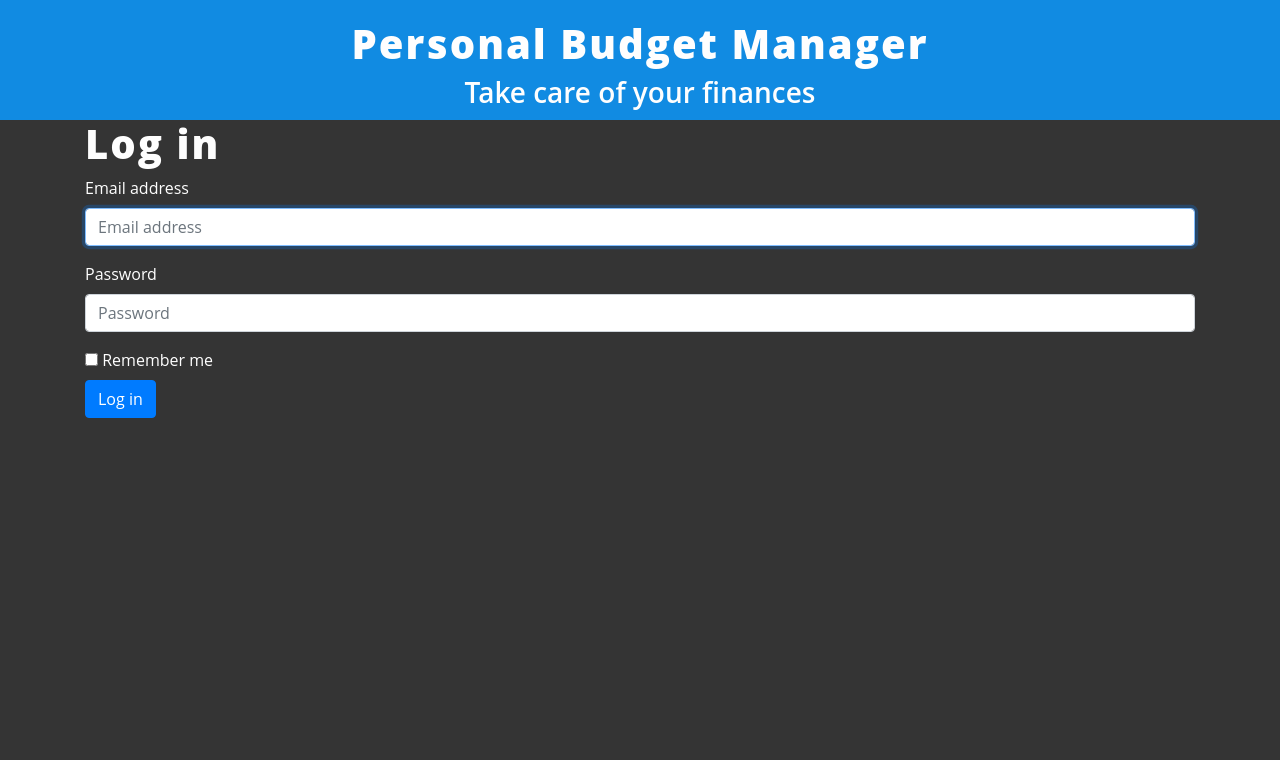
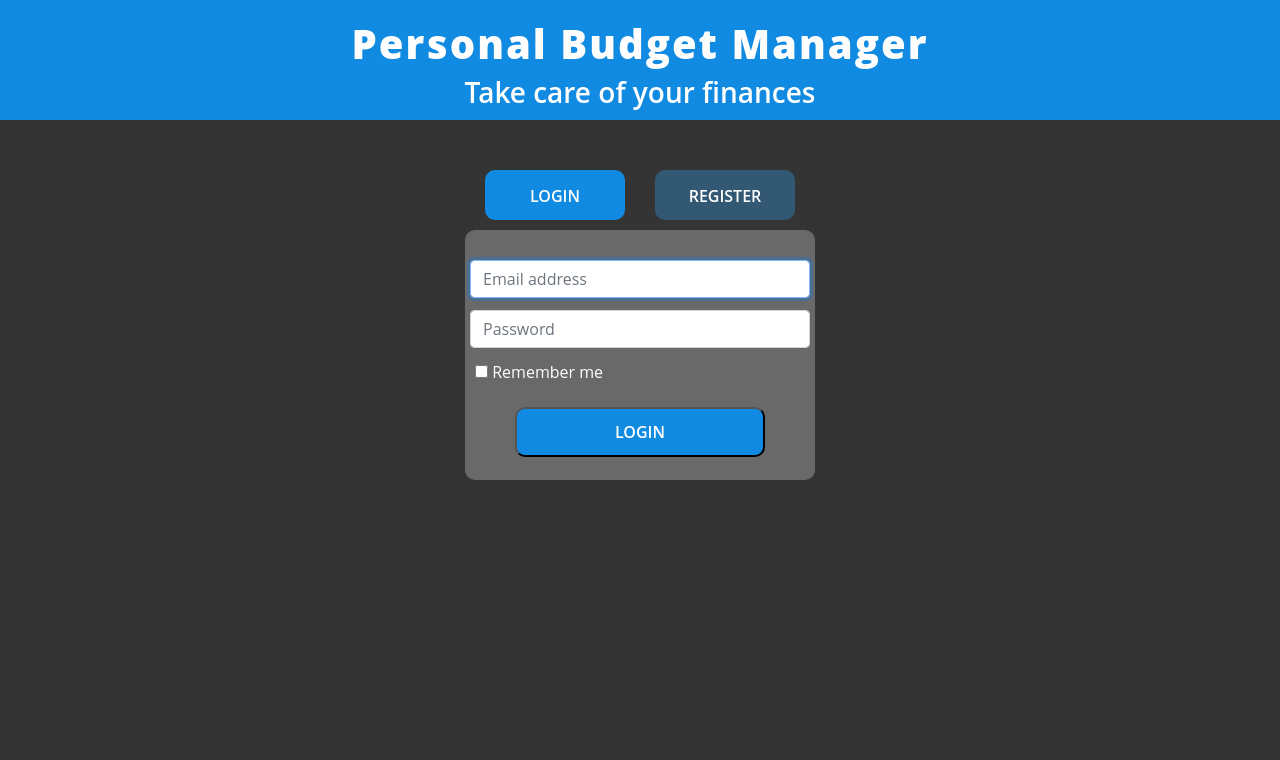
Before and after one commit to JPTGraczykowski/PBManager, a PHP site: page /posts/login in a window 1280 px wide. Shown: the top 760 px of the page. Run offline with PHP 8.4, Linux system fonts and the light colour scheme.

Commit message:
Add register and login page

```diff
--- a/App/Views/Login/new.html
+++ b/App/Views/Login/new.html
@@ -4,25 +4,49 @@
 
 {% block body %}
 
-    <h1>Log in</h1>
+    <div class="mainPanel">
 
-    <form action="/login/create" method="post">
-        <div class="form-group">
-            <label for="inputEmail">Email address</label>
-            <input type="email" id="inputEmail" name="email" placeholder="Email address" autofocus value="{{ email }}"
+        <div class="upperPanel">
+            <div class="row">
+                <div class="col">
+                    <div id="logButtonLogin">
+                        LOGIN
+                    </div>
+                </div>
+                <div class="col">
+                    <a href="/signup/new">
+                        <div id="regButtonLogin">
+                            REGISTER
+                        </div>
+                    </a>
+                </div>
+            </div>
+        </div>
+
+        <div class="lowerPanel">
+
+            <form method="post" action="/login/create">
+
+                <div class="inputPanel">
+                    <input type="email" id="inputEmail" name="email" placeholder="Email address" autofocus value="{{ user.email }}"
                     class="form-control"/>
                 </div>
-        <div class="form-group">
-            <label for="inputPassword">Password</label>
+
+                <div class="inputPanel">
                     <input type="password" id="inputPassword" name="password" placeholder="Password"
                     class="form-control"/>
                 </div>
+
                 <div class="checkbox">
                     <label>
                         <input type="checkbox" name="remember_me" {% if remember_me %} checked="checked" {% endif %}> Remember me
                     </label>
                 </div>
-        <button type="submit" class="btn btn-primary">Log in</button>
+
+                <input type="submit" class="loginButton" value="LOGIN">
+
             </form>
+        </div>
+    </div>
 
 {% endblock %}
--- a/App/Views/base.html
+++ b/App/Views/base.html
@@ -11,15 +11,16 @@
     <!-- CSS only -->
     <link rel="stylesheet" href="https://stackpath.bootstrapcdn.com/bootstrap/4.5.2/css/bootstrap.min.css"
     integrity="sha384-JcKb8q3iqJ61gNV9KGb8thSsNjpSL0n8PARn9HuZOnIxN0hoP+VmmDGMN5t9UJ0Z" crossorigin="anonymous">
-    <link rel="stylesheet" href="./css/fontello.css" type="text/css" />
     <link rel="stylesheet" href="/css/style.css" />
 </head>
 <body>
     <header>
+      <a href="/home/index">
         <div class="siteHeader">
-            <h1>Personal Budget Manager</h1>
-            <h3>Take care of your finances</h3>
-          </div>
+          <h1>Personal Budget Manager</h1>
+          <h3>Take care of your finances</h3>
+        </div>
+      </a>
     </header>
     <main>
         <div class="container">
@@ -73,10 +74,9 @@
         </div>
     </footer>
     <!-- JS, JQuery -->
+    <script src="https://code.jquery.com/jquery-3.5.1.min.js" integrity="sha256-9/aliU8dGd2tb6OSsuzixeV4y/faTqgFtohetphbbj0="
+    crossorigin="anonymous"></script>
     <script src="https://cdnjs.cloudflare.com/ajax/libs/jquery-validate/1.19.2/jquery.validate.min.js"></script>
-    <script src="https://code.jquery.com/jquery-3.3.1.slim.min.js"
-    integrity="sha384-q8i/X+965DzO0rT7abK41JStQIAqVgRVzpbzo5smXKp4YfRvH+8abtTE1Pi6jizo"
-    crossorigin="anonymous"></script>
     <script src="https://cdnjs.cloudflare.com/ajax/libs/popper.js/1.14.3/umd/popper.min.js"
     integrity="sha384-ZMP7rVo3mIykV+2+9J3UJ46jBk0WLaUAdn689aCwoqbBJiSnjAK/l8WvCWPIPm49"
     crossorigin="anonymous"></script>
--- a/public/css/style.css
+++ b/public/css/style.css
@@ -125,17 +125,17 @@ h3 {
 .mainPanel {
   margin: 50px auto;
   width: 350px;
-  height: 300px;
+  height: 350px;
 }
 
 .upperPanel {
   height: 60px;
-  width: 310px;
+  width: 350px;
   padding: 0 20px;
 }
 
 .lowerPanel {
-  height: 200px;
+  height: 250px;
   width: 350px;
   background-color: #696969;
   border-radius: 10px;
@@ -143,37 +143,31 @@ h3 {
 }
 
 #logButtonLogin {
-  float: left;
-  width: 45%;
   text-align: center;
   line-height: 200%;
   font-weight: 600;
   padding-top: 10px;
   padding-bottom: 10px;
-  height: 30px;
+  height: 50px;
   background-color: #118be2;
   border-radius: 10px;
   transition: all 0.2s ease-in-out;
 }
 
 #logButtonRegister {
-  float: left;
-  width: 45%;
   text-align: center;
   line-height: 200%;
   font-weight: 600;
   padding-top: 10px;
   padding-bottom: 10px;
-  height: 30px;
+  height: 50px;
   background-color: #335873;
   border-radius: 10px;
   transition: all 0.2s ease-in-out;
 }
 
 #regButtonLogin {
-  float: right;
-  width: 45%;
-  height: 30px;
+  height: 50px;
   text-align: center;
   line-height: 200%;
   font-weight: 600;
@@ -190,9 +184,7 @@ h3 {
 }
 
 #regButtonRegister {
-  float: right;
-  width: 45%;
-  height: 30px;
+  height: 50px;
   text-align: center;
   line-height: 200%;
   font-weight: 600;
@@ -215,27 +207,6 @@ h3 {
   margin: 10px auto;
 }
 
-.enterEmail {
-  float: left;
-  width: 80%;
-  height: 30px;
-  font-size: 15px;
-}
-
-.enterPassword {
-  float: left;
-  width: 80%;
-  height: 30px;
-  font-size: 15px;
-}
-
-.enterName {
-  float: left;
-  width: 80%;
-  height: 30px;
-  font-size: 15px;
-}
-
 .loginButton {
   float: left;
   margin-top: 15px;
@@ -244,10 +215,11 @@ h3 {
   margin-left: 50px;
   font-weight: 600;
   text-align: center;
-  line-height: 300%;
+  line-height: 250%;
   cursor: pointer;
   background-color: #118be2;
   color: #fefefe;
+  border-radius: 10px;
 }
 
 .loginButton:hover {
@@ -261,15 +233,20 @@ h3 {
   height: 50px;
   font-weight: 600;
   text-align: center;
-  line-height: 300%;
+  line-height: 250%;
   cursor: pointer;
   margin-left: 50px;
   background-color: #118be2;
   color: #fefefe;
+  border-radius: 10px;
 }
 
 .registerButton:hover {
   background-color: #229cf3;
+}
+
+.checkbox {
+  padding: 0 10px;
 }
 
 /* ======================= main menu =================================== */
```
Also changed, not shown: App/Views/Home/index.html (+37 -10 lines), App/Views/Signup/new.html (+31 -15 lines). Lines whose indentation alone changed are shown as unchanged.
